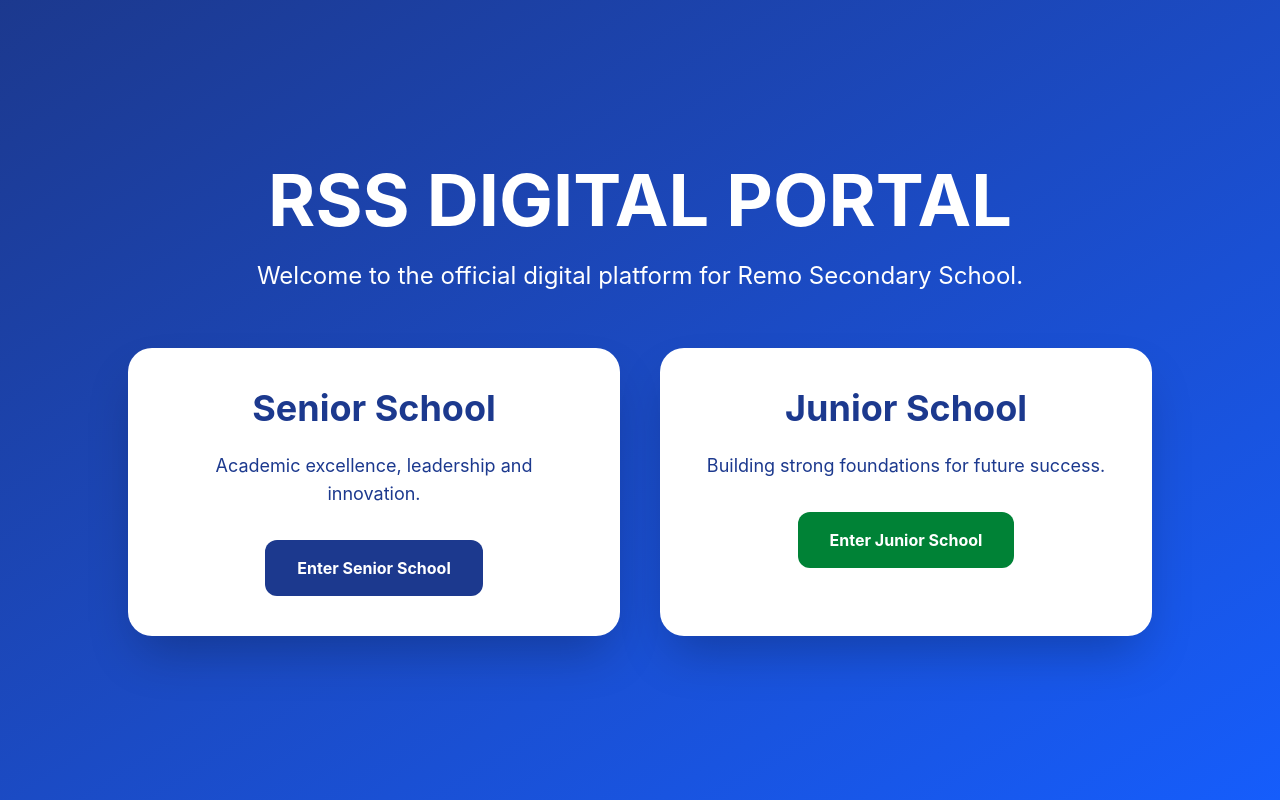
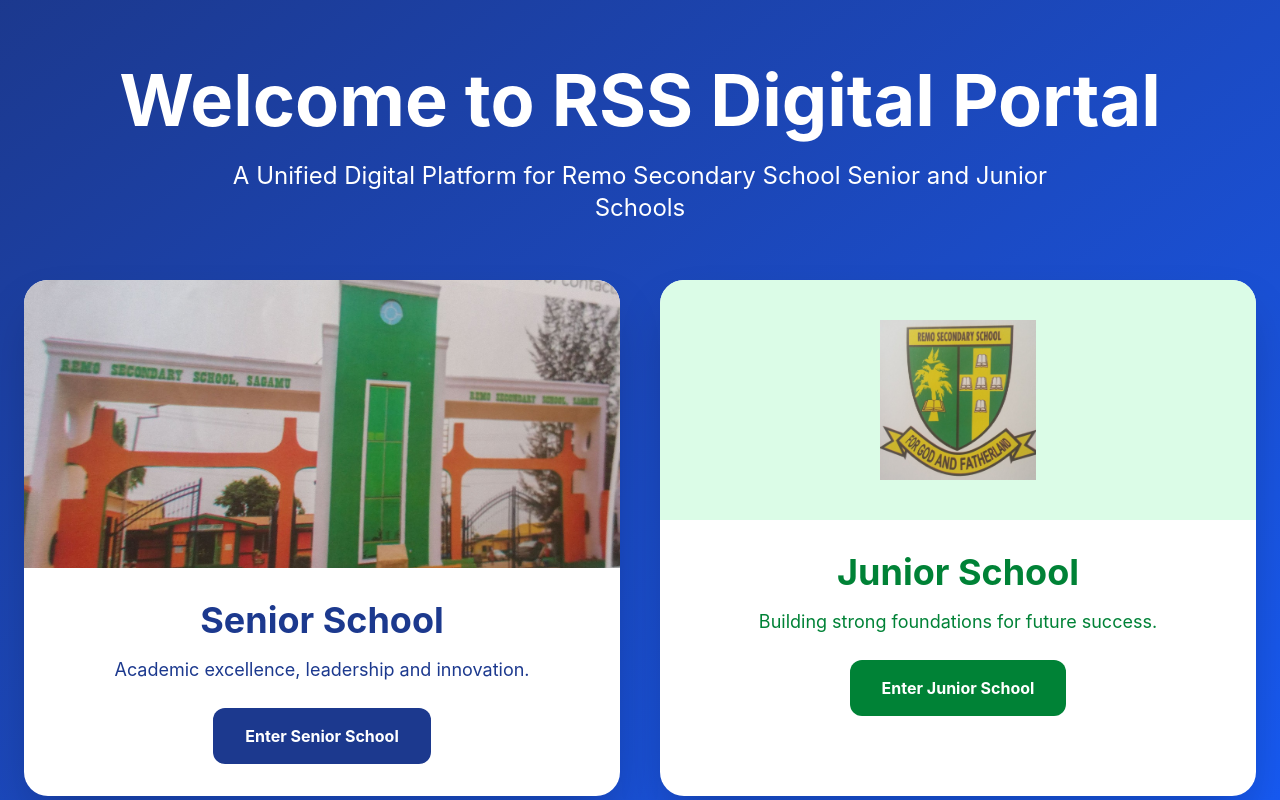
Before and after one commit to waste2wealthafricahub-afk/remo-school-erp, a React (Vite) app: page / in a window 1280 px wide. Shown: the top 800 px of the page. Built offline with nearby package versions, Linux system fonts and the light colour scheme.

Commit message:
Upgraded selector page

```diff
--- a/src/components/SchoolSelector.jsx
+++ b/src/components/SchoolSelector.jsx
@@ -1,30 +1,40 @@
 import { Link } from "react-router-dom";
+import schoolImage from "../images/school.jpg";
+import logoImage from "../images/logo.jpg";
 
 export default function SchoolSelector() {
   return (
-    <div className="min-h-screen bg-gradient-to-br from-blue-900 to-blue-600 text-white flex items-center justify-center px-6">
+    <div className="min-h-screen bg-gradient-to-br from-blue-900 to-blue-600 text-white px-6 py-16">
 
-      <div className="max-w-5xl w-full text-center">
+      <div className="max-w-7xl mx-auto text-center">
 
+        {/* HEADER */}
         <h1 className="text-5xl md:text-7xl font-bold mb-6">
-          RSS DIGITAL PORTAL
+          Welcome to RSS Digital Portal
         </h1>
 
-        <p className="text-xl md:text-2xl mb-14">
-          Welcome to the official digital platform for
-          Remo Secondary School.
+        <p className="text-xl md:text-2xl mb-14 max-w-4xl mx-auto">
+          A Unified Digital Platform for Remo Secondary School Senior and Junior Schools
         </p>
 
+        {/* SCHOOL CARDS */}
         <div className="grid md:grid-cols-2 gap-10">
 
-          {/* SENIOR */}
-          <div className="bg-white text-blue-900 rounded-3xl shadow-2xl p-10">
+          {/* SENIOR CARD */}
+          <div className="bg-white text-blue-900 rounded-3xl shadow-2xl overflow-hidden transform hover:scale-105 transition duration-300">
 
-            <h2 className="text-4xl font-bold mb-6">
+            <img
+              src={schoolImage}
+              alt="Senior School"
+              className="w-full h-72 object-cover"
+            />
+
+            <div className="p-8">
+              <h2 className="text-4xl font-bold mb-4">
                 Senior School
               </h2>
 
-            <p className="mb-8 text-lg">
+              <p className="mb-6 text-lg">
                 Academic excellence, leadership and innovation.
               </p>
 
@@ -34,17 +44,26 @@
               >
                 Enter Senior School
               </Link>
-
+            </div>
           </div>
 
-          {/* JUNIOR */}
-          <div className="bg-white text-blue-900 rounded-3xl shadow-2xl p-10">
+          {/* JUNIOR CARD */}
+          <div className="bg-white text-green-700 rounded-3xl shadow-2xl overflow-hidden transform hover:scale-105 transition duration-300">
 
-            <h2 className="text-4xl font-bold mb-6">
+            <div className="bg-green-100 flex justify-center py-10">
+              <img
+                src={logoImage}
+                alt="Junior School"
+                className="w-40 h-40 object-contain"
+              />
+            </div>
+
+            <div className="p-8">
+              <h2 className="text-4xl font-bold mb-4">
                 Junior School
               </h2>
 
-            <p className="mb-8 text-lg">
+              <p className="mb-6 text-lg">
                 Building strong foundations for future success.
               </p>
 
@@ -54,13 +73,17 @@
               >
                 Enter Junior School
               </Link>
-
+            </div>
           </div>
 
         </div>
 
+        {/* FOOTER */}
+        <div className="mt-16 text-lg text-blue-100">
+          For God and Fatherland
         </div>
 
       </div>
+    </div>
   );
 }
```
Lines whose indentation alone changed are shown as unchanged.
